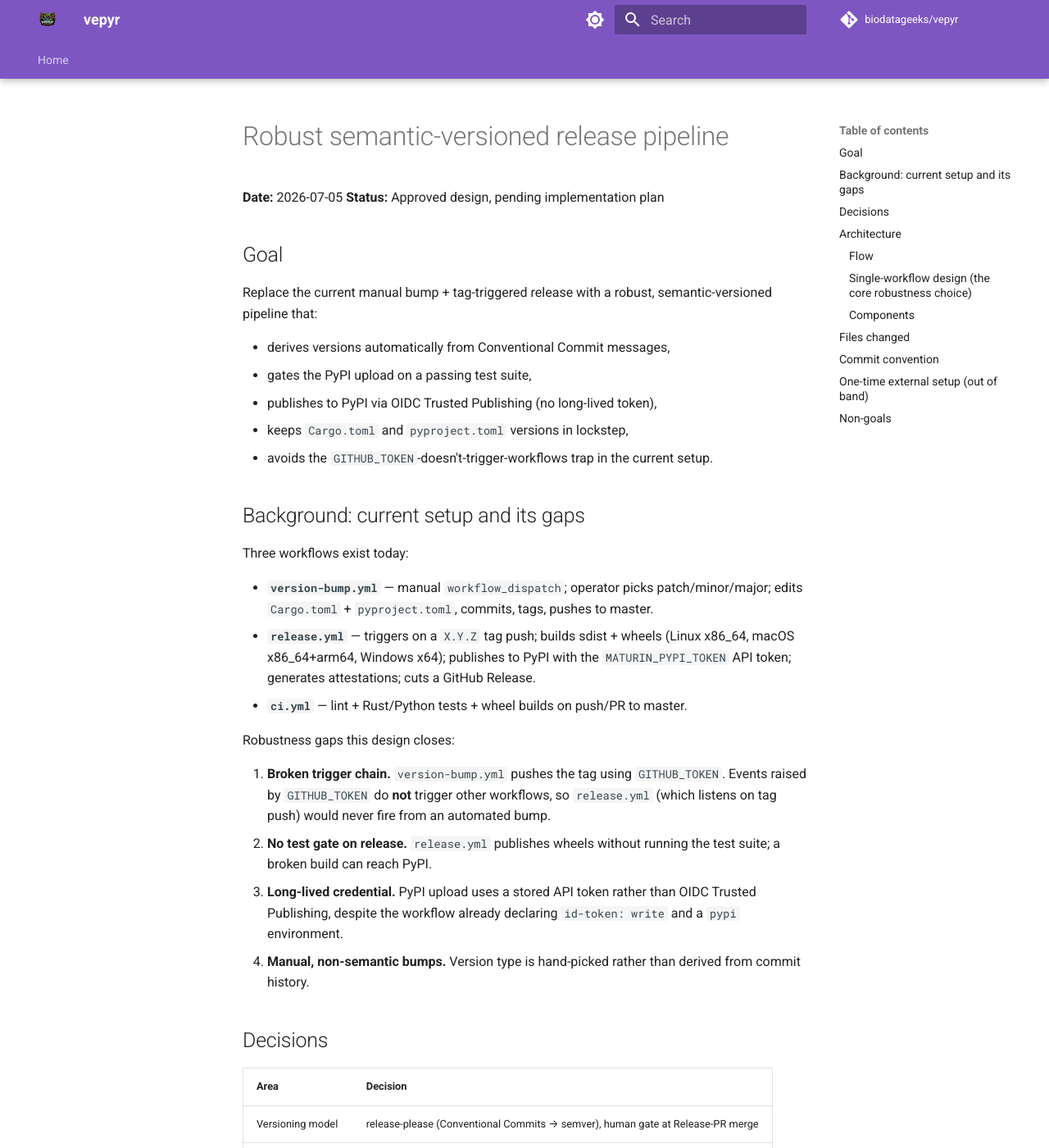
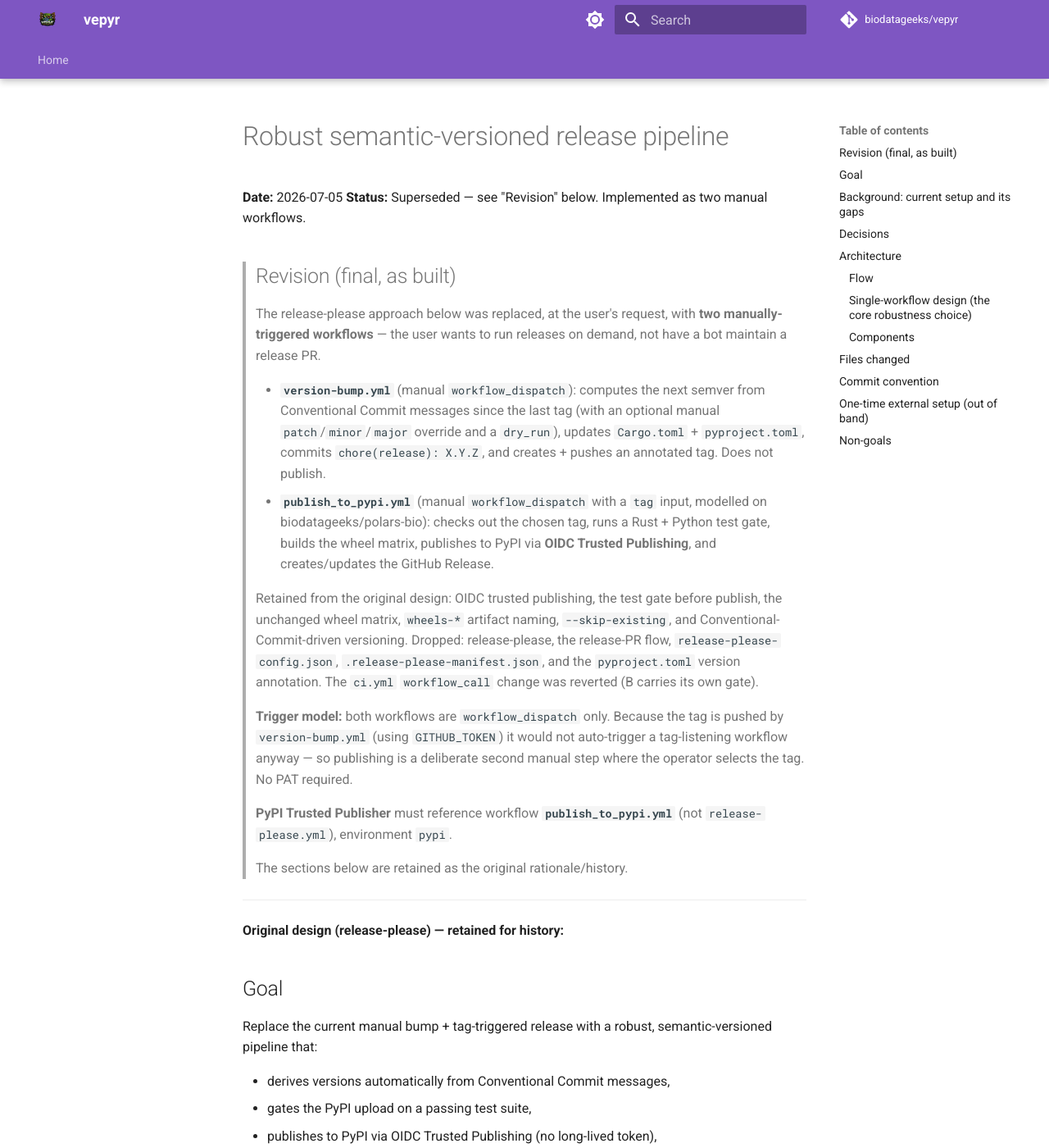
Before and after one commit to biodatageeks/vepyr, an MkDocs documentation site: the page built from docs/superpowers/specs/2026-07-05-release-please-pypi-pipeline-design.md, in a window 1280 px wide and 1400 px high. Shown: the whole window at 82% size. Built offline with MkDocs 1.6.1 and Material for MkDocs 9.7.7, drawn with Linux system fonts in a browser that asks for light colours; comment, search, counter and statistics services are not loaded.

Commit message:
ci: switch to two manual release workflows (version-bump + publish)
Replace the release-please pipeline with two workflow_dispatch workflows:
- version-bump.yml computes the next semver from Conventional Commits,
  updates Cargo.toml + pyproject.toml, commits and tags.
- publish_to_pypi.yml builds a chosen tag, runs the test gate, and
  publishes to PyPI via OIDC Trusted Publishing (polars-bio style).

Removes release-please config, reverts the ci.yml workflow_call change and
the pyproject version annotation, and updates CONTRIBUTING + the design spec.

Co-Authored-By: Claude Opus 4.8 (1M context) <noreply@anthropic.com>

```diff
--- a/docs/superpowers/specs/2026-07-05-release-please-pypi-pipeline-design.md
+++ b/docs/superpowers/specs/2026-07-05-release-please-pypi-pipeline-design.md
@@ -1,7 +1,44 @@
 # Robust semantic-versioned release pipeline
 
 **Date:** 2026-07-05
-**Status:** Approved design, pending implementation plan
+**Status:** Superseded — see "Revision" below. Implemented as two manual workflows.
+
+> ## Revision (final, as built)
+>
+> The release-please approach below was replaced, at the user's request, with
+> **two manually-triggered workflows** — the user wants to run releases on
+> demand, not have a bot maintain a release PR.
+>
+> - **`version-bump.yml`** (manual `workflow_dispatch`): computes the next
+>   semver from Conventional Commit messages since the last tag (with an
+>   optional manual `patch`/`minor`/`major` override and a `dry_run`),
+>   updates `Cargo.toml` + `pyproject.toml`, commits `chore(release): X.Y.Z`,
+>   and creates + pushes an annotated tag. Does not publish.
+> - **`publish_to_pypi.yml`** (manual `workflow_dispatch` with a `tag` input,
+>   modelled on biodatageeks/polars-bio): checks out the chosen tag, runs a
+>   Rust + Python test gate, builds the wheel matrix, publishes to PyPI via
+>   **OIDC Trusted Publishing**, and creates/updates the GitHub Release.
+>
+> Retained from the original design: OIDC trusted publishing, the test gate
+> before publish, the unchanged wheel matrix, `wheels-*` artifact naming,
+> `--skip-existing`, and Conventional-Commit-driven versioning. Dropped:
+> release-please, the release-PR flow, `release-please-config.json`,
+> `.release-please-manifest.json`, and the `pyproject.toml` version annotation.
+> The `ci.yml` `workflow_call` change was reverted (B carries its own gate).
+>
+> **Trigger model:** both workflows are `workflow_dispatch` only. Because the
+> tag is pushed by `version-bump.yml` (using `GITHUB_TOKEN`) it would not
+> auto-trigger a tag-listening workflow anyway — so publishing is a deliberate
+> second manual step where the operator selects the tag. No PAT required.
+>
+> **PyPI Trusted Publisher** must reference workflow **`publish_to_pypi.yml`**
+> (not `release-please.yml`), environment `pypi`.
+>
+> The sections below are retained as the original rationale/history.
+
+---
+
+**Original design (release-please) — retained for history:**
 
 ## Goal
 
--- a/pyproject.toml
+++ b/pyproject.toml
@@ -1,6 +1,6 @@
 [project]
 name = "vepyr"
-version = "0.1.0" # x-release-please-version
+version = "0.1.0"
 description = "VEP Yielding Performant Results — Python interface for Ensembl VEP annotation in Rust"
 readme = "README.md"
 authors = [
```
Also changed, not shown: CONTRIBUTING.md (+32 -16 lines), docs/superpowers/plans/2026-07-05-release-please-pypi-pipeline.md (+9 -0 lines), release-please-config.json (deleted, +0 -15 lines), .release-please-manifest.json (deleted), 4 other files.
